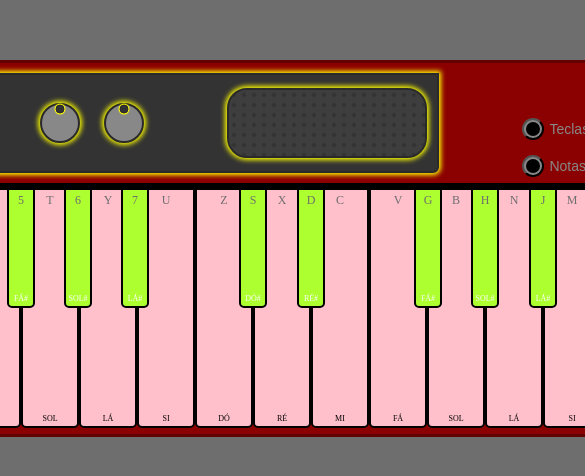
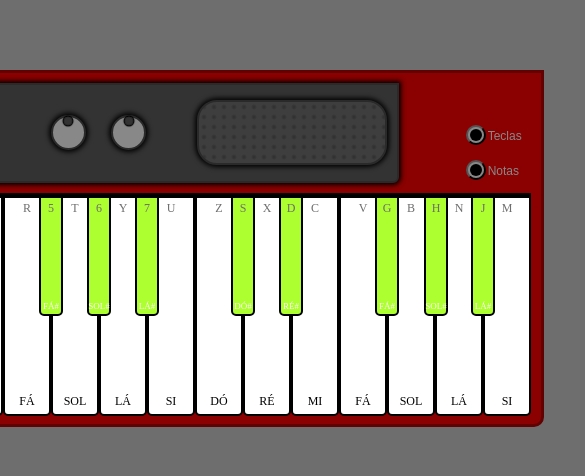
Before and after one commit to Marcia-Moreira/Portfolio_Proj_002-Teclado-Piano-RED, a website: page index.html in a window 390 px wide. Shown: the part 174-650 px from the top of the page, 585 px wide, since content can reach past the window. Drawn offline with Linux system fonts and the light colour scheme.

Commit message:
Update style.css
Limite de responsividade da tela horizontal.

```diff
--- a/css/style.css
+++ b/css/style.css
@@ -1,4 +1,4 @@
-/* Teclado de Piano Programado: */
+/** Teclado de Piano Programado: RED */
 * {
     margin: 0;
     padding: 0;
@@ -12,11 +12,6 @@ body {
     background-color: #6f6e6e;
     /* Evitar toques desnecessários no Touch: por exemplo dois dedos=tela preta*/
     touch-action: none;
-
-    /*? TESTE RESPONSIVIDADE CELULAR */
-    margin: 0px;
-    padding: 20px;
-    box-sizing: border-box;
 }
 .keyboard-container {
     padding: 30px 30px 26px;
@@ -25,12 +20,8 @@ body {
     position: relative;
     border: 3px solid rgb(98, 1, 1);
     border-radius: 0 0 10px 10px;
-
-    /*? TESTE RESPONSIVIDADE CELULAR */
-    /* max-width: 90%; */
     box-sizing: border-box;
 }
-/*! Rever Abaixo */
 .container-botoes {
     display: flex;
     gap: 16px;
@@ -45,7 +36,6 @@ body {
     padding-left: 30px;
     color: #888;
 }
-/*! Rever Acima */
 .toggle-button-teclas,
 .toggle-button-notas {
     position: absolute;
@@ -87,12 +77,12 @@ body {
     cursor: pointer;
     border-top: 5px solid #000;
 }
-/* Caixa de Teclas: */
+/** Caixa de Teclas: */
 .white-keys {
     display: flex;
     background-color: darkred;
 }
-/* Teclas Brancas: */
+/** Teclas Brancas: */
 .white-key {
     width: 68px;
     height: 280px;
@@ -109,7 +99,7 @@ body {
     background: linear-gradient(to right, #b1b0b0, #8e8d8d, #6f6e6e, #8e8d8d, #b1b0b0);
     transform: scale(1.01);
 }
-/*! Teclas Pretas */
+/** Teclas Pretas: */
 .black-key {
     position:absolute;
     top: 0;
@@ -159,7 +149,7 @@ body {
 .black-key:nth-child(10){
     left: 865px;
 }
-/* ETIQUETAS nas Teclas: */
+/** ETIQUETAS nas Teclas: */
 .white-key .tecla {
     color: #6f6e6e;
     background-color: transparent;
@@ -173,7 +163,7 @@ body {
     color: #000;
     background-color: transparent;
     font-size: 16px;
-    margin-bottom: 8px;
+    margin-bottom: 5px;
 }
 .black-key .tecla {
     color: #6f6e6e;
@@ -191,6 +181,7 @@ body {
     font-size: 14px;
     margin-bottom: 5px;
 }
+/** Quadro de Botões: */
 .compact-control-panel {
     position: relative;
     display: flex;
@@ -205,7 +196,7 @@ body {
     border: 2px solid #2a2a2a;
     box-shadow: 0 0 5px 2px;
 }
-/* Caixas de som TRILHO PRETO*/
+/** Botões de som TRILHO PRETO*/
 .speaker {
     width: 22px;
     height: 100px;
@@ -243,9 +234,10 @@ body {
     left: 15%;
     top: 32%;
 }
-/* Botões de controle */
+/** Botões de controle */
 .control-buttons {
     display: flex;
+    /* gap: 30px; */
 }
 .button-round {
     width: 60px;
@@ -276,8 +268,7 @@ body {
     left: 50%;
     transform: translate(-50%, -50%);
 }
-/* ====================== */
-/* Tela de Som Vasada: */
+/** Tela de Som Vasada: */
 .speaker-vasada {
     width: 300px;
     height: 100px;
@@ -302,16 +293,11 @@ body {
 }
 
 /* *********************************************************** */
-/* Responsividade */
-@media (max-width: 768px) {
-    body {
-        padding: 10px;
-        color: yellow;
-    }
+/** EXECUÇÃO EM LANDSCAPE - MODO PAISAGEM: */
+/* *********************************************************** */
+@media (max-width: 1021px) {
     .keyboard-container {
         padding: 20px 20px 16px;
-        margin: 10px;
-        max-width: 100%;
     }
     .container-botoes {
         gap: 10px;
@@ -325,7 +311,6 @@ body {
     }
     .toggle-button-teclas,
     .toggle-button-notas {
-    position: absolute;
     right: 8%;
     width: 22px;
     height: 22px;
@@ -335,17 +320,18 @@ body {
         width: 14px;
         height: 14px;
     }
-    /* Primeiro Bloco: */
+    .keys {
+        border-top: 3px solid #000;
+    }
     .white-key {
         width: 58px;
         height: 240px;
-        background-color: pink;
     }
     .black-key {
         width: 28px;
         height: 120px;
     }
-
+    /* Primeiro Bloco: */
     .black-key:nth-child(1){
         left: 46px;
     }
@@ -378,50 +364,23 @@ body {
     .black-key:nth-child(10){
         left: 740px;
     }
-
-/*! REVER */
-    .white-key .tecla {
+    .white-key .tecla, .white-key .nota, .black-key .tecla, .black-key .nota {
         font-size: 12px;
         margin-top: 3px;
     }
-    .white-key .nota {
-        font-size: 08px;
-        margin-bottom: 3px;
+    .compact-control-panel {
+        height: 120px;
+        width: 650px;
     }
-    .black-key .tecla {
-        font-size: 12px;
-        margin-top: 3px;
-    }
-    .black-key .nota {
-        font-size: 08px;
-        margin-bottom: 3px;
-    }
-/*   urgente  DESCOBRIR ONDE É ISSO??? */
-    .compact-control-panel {
-        height: 100px;
-        width: 650px;
-        margin-bottom: 10px;
-        padding: 5px 10px;
-        border-radius: 0 0 6px 6px;
-        border: 2px solid #2a2a2a;
-        box-shadow: 0 0 5px 2px;
-    }
-/* Caixas de som TRILHO PRETO*/
+    /* Caixas de som TRILHO PRETO*/
     .speaker {
         width: 18px;
         height: 70px;
-        top: 15%;
-    }
-    .left-speaker {
-        left: 5%;
-    }
-    .right-speaker {
-        left: 16%;
     }
     .button-square {
         width: 30px;
         height: 30px;
-        font-size: 10px;
+        font-size: 12px;
     }
     .button-square.left {
         left: 4%;
@@ -435,49 +394,121 @@ body {
         width: 40px;
         height: 40px;
     }
-    .button-round.left {
-        left: 30%;
-    }
-    .button-round.right {
-        right: 5%;
-    }
-    .button-round::after {
-        width: 7px;
-        height: 7px;
-        top: 12%;
-        left: 50%;
-    }
     /* Tela de Som Vasada: */
     .speaker-vasada {
         width: 200px;
         height: 70px;
     }
+}
+/* *********************************************************** */
+@media (max-width: 866px) {
+    .keyboard-container {
+        padding: 10px 10px 8px;
+    }
+    .container-botoes {
+        gap: 8px;
+    }
+    .botao-com-texto {
+        gap: 4px;
+    }
+    .botao-com-texto span {
+        font-size: 12px;
+        padding-left: 20px;
+    }
+    .toggle-button-teclas,
+    .toggle-button-notas {
+    width: 20px;
+    height: 20px;
+    }
+    .toggle-button-teclas::after,
+    .toggle-button-notas::after {
+        width: 12px;
+        height: 12px;
+    }
+    .white-key {
+        width: 48px;
+        height: 220px;
+    }
+    .black-key {
+        width: 24px;
+    }
+    /* Primeiro Bloco: */
+    .black-key:nth-child(1){
+        left: 36px;
+    }
+    .black-key:nth-child(2){
+        left: 86px;
+    }
+    .black-key:nth-child(3){
+        left: 180px;
+    }
+    .black-key:nth-child(4){
+        left: 228px;
+    }
+    .black-key:nth-child(5){
+        left: 276px;
+    }
+    /* Segundo Bloco: */
+    .black-key:nth-child(6){
+        left: 372px;
+    }
+    .black-key:nth-child(7){
+        left: 420px;
+    }
+    .black-key:nth-child(8){
+        left: 516px;
+    }
+    .black-key:nth-child(9){
+        left: 565px;
+    }
+    .black-key:nth-child(10){
+        left: 612px;
+    }
+    .black-key .nota {
+        font-size: 9px;
+        margin-bottom: 3px;
+    }
+    .compact-control-panel {
+        height: 100px;
+        width: 540px;
+    }
+    /* Caixas de som TRILHO PRETO*/
+    .button-square {
+        width: 25px;
+        height: 25px;
+        font-size: 10px;
+    }
+    .button-round {
+        width: 35px;
+        height: 35px;
+    }
+    /* Tela de Som Vasada: */
+    .speaker-vasada {
+        width: 190px;
+        height: 65px;
+    }
+}
 
-
-
-
-
-
-    /* Section de Botões: */
-    /* Fazer a proporção dos botões não consegui fazer girar para horizontal */
-
-}
-/* TESTE: */
-@media (max-width: 480px) {
-    body {
-        padding: 5px;
-    }
-    .keyboard-container {
-        padding: 10px 10px 6px;
-        max-width: 100%;
-    }
+/* *********************************************************** */
+/* TESTE: 480px  => TELA MÍNIMA EM PAISAGEM 698px DE Largura:*/
+/* 698px */
+@media (max-width: 698px) {
     .black-key {
         background-color: greenyellow;
     }
 }
 
+
+
+
+/* *********************************************************** */
+
+/*! REVER UMA SOLUÇÃO PARA OPERAR EM LANDSCAPE (TELA HORIZONTAL) */
 /* @media (orientation: landscape) and (max-width: 768px) */
 /*  @media (max-height: 480px) and (orientation: landscape) */
+
+
+/*
 @media (max-width: 768px) and (max-height: 500px) {
     body {
         padding: 5px;
@@ -491,6 +522,5 @@ body {
     .black-key {
         background-color: coral;
     }
-}
-
+} */
 /* *********************************************************** */
```
